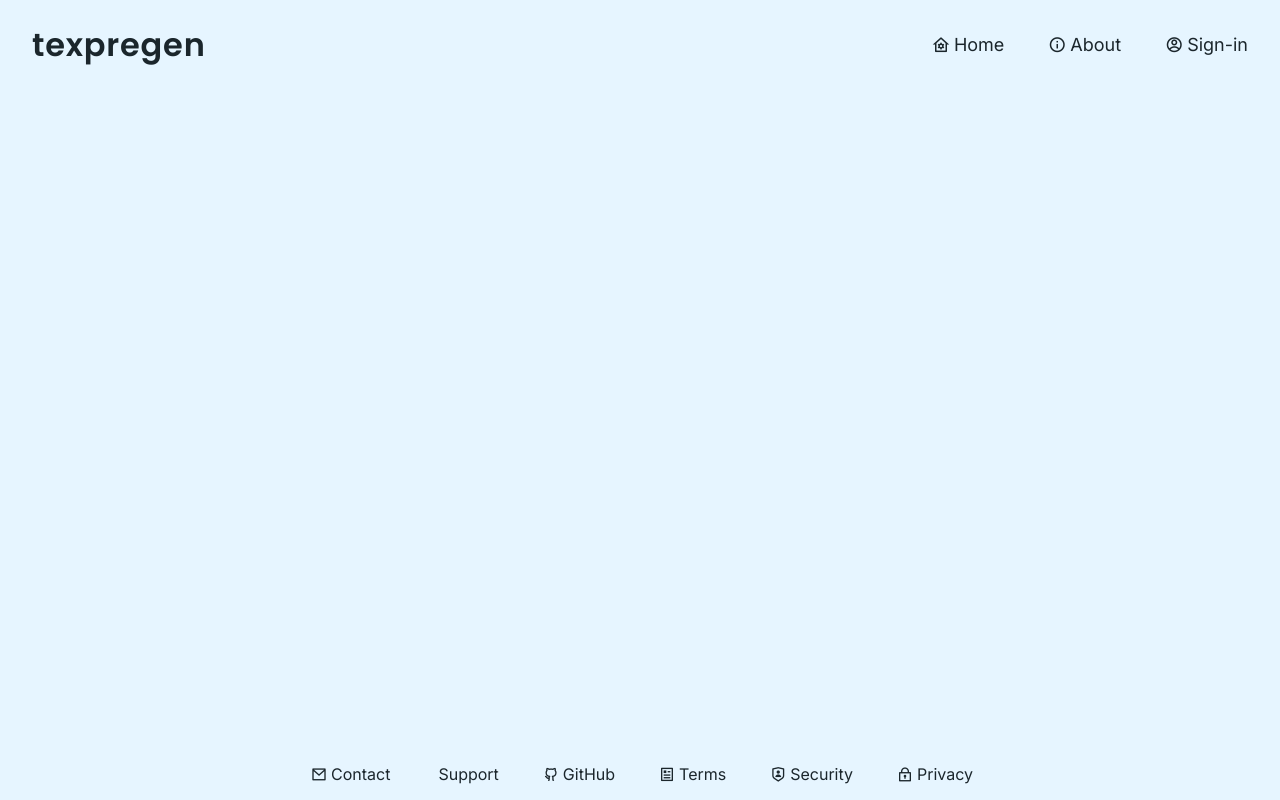
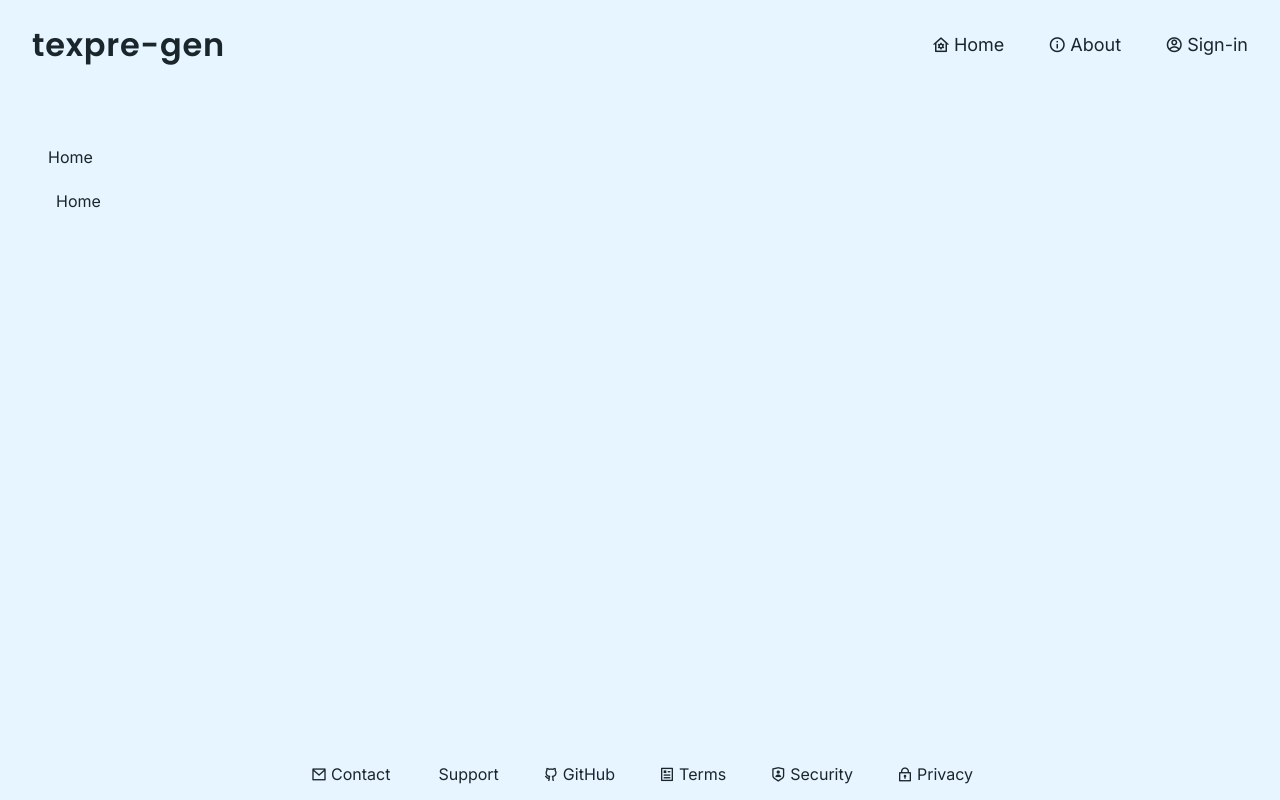
Before and after one commit to agxpro-z/texpregen, a Next.js app: page / in a window 1280 px wide. Built offline with nearby package versions, Linux system fonts and the light colour scheme.

Commit message:
[UI]: Create Home layout.

```diff
--- /dev/null
+++ b/app/(pages)/layout.js
@@ -0,0 +1,27 @@
+import MenuList from "../ui/components/MenuList"
+import "./style.css"
+
+export default function Layout({ children }) {
+  const list = [
+    {
+      'name': 'Home',
+      'list': [
+        {
+          'name': 'Home',
+          'link': '/',
+        },
+      ],
+    },
+  ];
+
+  return (
+    <section className="main-section">
+      <aside className="menu-list">
+        <MenuList list={list} />
+      </aside>
+      <main className="main-content">
+        {children}
+      </main>
+    </section>
+  )
+}
--- /dev/null
+++ b/app/(pages)/page.js
@@ -0,0 +1,5 @@
+export default function Page() {
+  return (
+    <></>
+  )
+}
--- /dev/null
+++ b/app/(pages)/style.css
@@ -0,0 +1,48 @@
+.main-section {
+  height: 100%;
+  width: 100%;
+  min-width: 600px;
+  padding: 2rem;
+  display: flex;
+  justify-content: flex-start;
+}
+
+.menu-list {
+  width: 20%;
+  min-width: 280px;
+  max-height: 90vh;
+  overflow: auto;
+  padding-top: 1rem;
+}
+
+.menu-list::-webkit-scrollbar {
+  display: none;
+  width: 2px;
+}
+
+.menu-list:hover::-webkit-scrollbar {
+  display: contents;
+}
+
+.menu-list::-webkit-scrollbar-thumb {
+  background-color: var(--foreground-color);
+}
+
+.main-content {
+  width: 100%;
+  padding: 1rem;
+}
+
+@media (max-width: 600px) {
+  .menu-list {
+    display: none;
+  }
+
+  .main-content {
+    min-width: 200px;
+  }
+
+  .main-section {
+    min-width: 200px;
+  }
+}
--- a/app/page.js
+++ /dev/null
@@ -1,7 +0,0 @@
-import React from 'react'
-
-export default function Home() {
-  return (
-    <div></div>
-  )
-}
--- a/app/ui/Header.js
+++ b/app/ui/Header.js
@@ -30,7 +30,7 @@ export default function Header() {
     <header className="ml-8 mr-8">
       <div className="flex items-center justify-between flex-wrap">
         <div className="tracking-wider">
-          <h1 className={poppins.className}>texpregen</h1>
+          <h1 className={poppins.className}>texpre-gen</h1>
         </div>
         <nav className="flex justify-center items-center text-lg flex-shrink-0">
           <div className={styles.menubar}>
--- /dev/null
+++ b/app/ui/components/Menu.js
@@ -0,0 +1,16 @@
+import Link from "next/link"
+import styles from "./menu.module.css"
+
+export default function Menu({ list }) {
+  return (
+    <ul>
+      {list.map((item) => {
+        return (
+          <li key="" className={styles.menuitem}>
+            <Link href={item.link} className={styles.link}>{item.name}</Link>
+          </li>
+        )
+      })}
+    </ul>
+  )
+}
--- /dev/null
+++ b/app/ui/components/MenuList.js
@@ -0,0 +1,18 @@
+import Menu from "./Menu"
+import styles from "./menulist.module.css"
+
+export default function MenuList({ list }) {
+  return (
+    <div>
+      {list.map((item) => {
+        console.log(item)
+        return (
+          <>
+            <span className={styles.menu_heading}>{item.name}</span>
+            <Menu list={item.list} />
+          </>
+        )
+      })}
+    </div>
+  )
+}
--- /dev/null
+++ b/app/ui/components/menu.module.css
@@ -0,0 +1,23 @@
+.link {
+  color: var(--foreground-color);
+  text-decoration: none;
+}
+
+.link:hover {
+  text-decoration: underline;
+}
+
+.menuitem {
+  min-width: 8rem;
+  max-width: 24rem;
+  list-style-type: none;
+  margin-left: -2rem;
+  margin-right: 10px;
+  padding: 0.5rem;
+  padding-left: 1rem;
+  border-radius: 8px;
+}
+
+.menuitem:hover {
+  background-color: var(--foreground-dark);
+}
--- /dev/null
+++ b/app/ui/components/menulist.module.css
@@ -0,0 +1,15 @@
+.menu_heading {
+  display: inline-block;
+  margin-bottom: -1rem;
+  margin-right: 10px;
+  max-width: 24rem;
+  min-width: 8rem;
+  padding: 0.5rem;
+  padding-left: 1rem;
+  border-radius: 8px;
+  width: 95%;
+}
+
+.menu_heading:hover {
+  background-color: var(--secondary-accent);
+}
```
